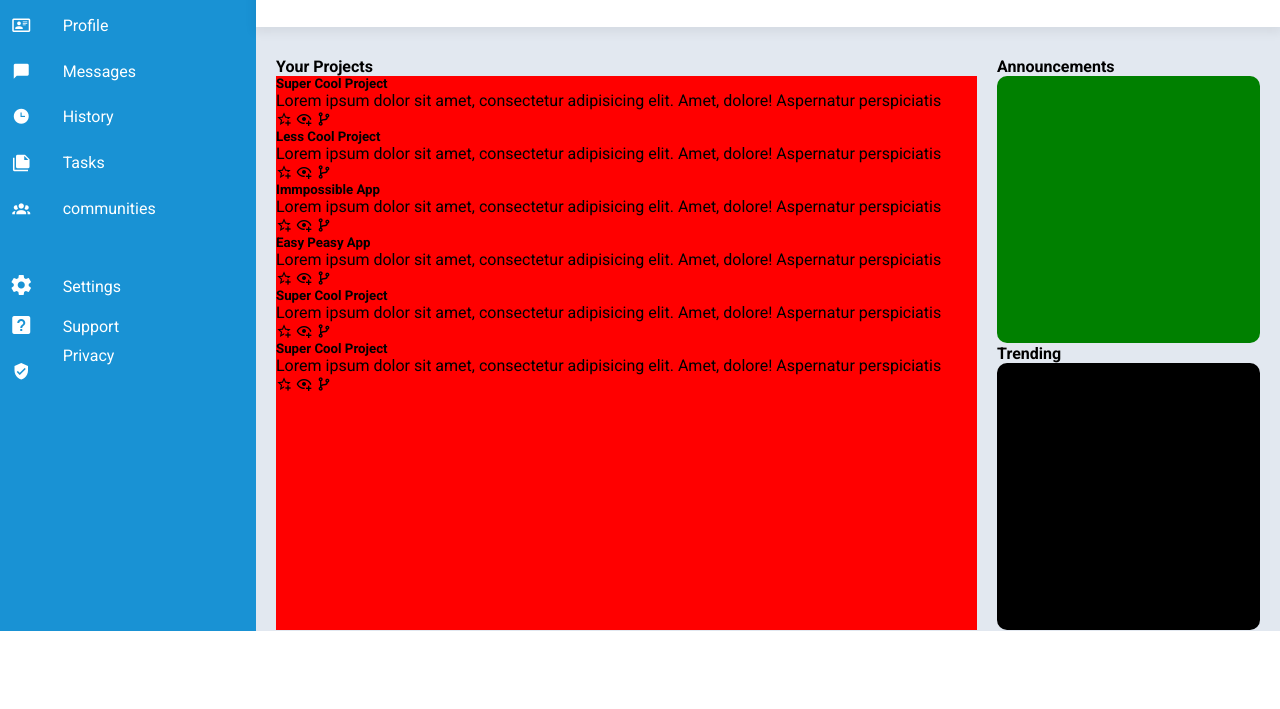
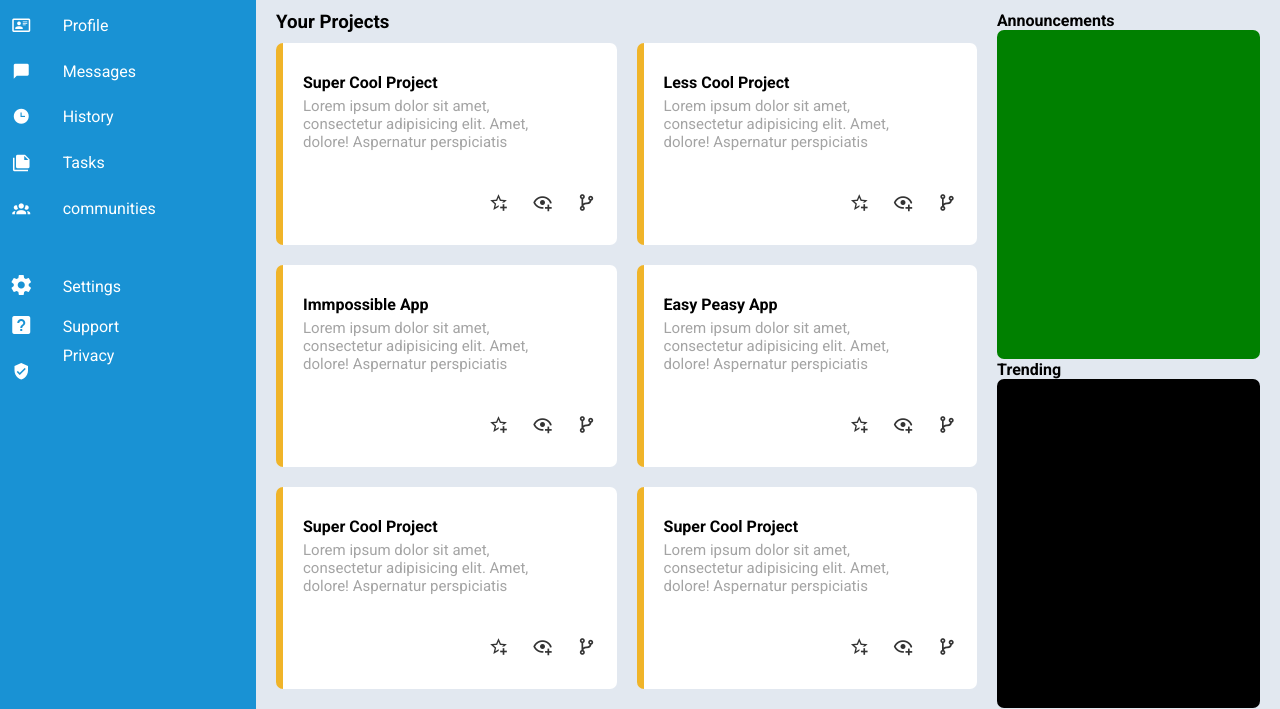
Before and after one commit to hireready-program/admin-dashboard-yasmeen-and-ahmed, a plain HTML site: page index.html in a window 1280 px wide. Shown: the part 169-878 px from the top of the page. Before the commit the page ends 800 px from the top, so only its background shows below. Drawn offline with Linux system fonts and the light colour scheme.

Commit message:
Finish the projects section on the main area

```diff
--- a/index.html
+++ b/index.html
@@ -80,10 +80,10 @@
       </header>
       <main>
         <div class="projects ">
-          <h4>Your Projects</h4>
-          <div class="content1">
+          <h3>Your Projects</h4>
+          <div class="cards-holder">
             <div class="card raduis">
-              <h5>Super Cool Project</h5>
+              <h4>Super Cool Project</h4>
               <p>Lorem ipsum dolor sit amet, consectetur adipisicing elit. Amet, dolore! Aspernatur perspiciatis</p>
               <div class="icons">
                 <i class="mdi mdi-star-plus-outline"></i>
@@ -92,7 +92,7 @@
               </div>
             </div>
             <div class="card raduis">
-              <h5>Less Cool Project</h5>
+              <h4>Less Cool Project</h4>
               <p>Lorem ipsum dolor sit amet, consectetur adipisicing elit. Amet, dolore! Aspernatur perspiciatis</p>
               <div class="icons">
                 <i class="mdi mdi-star-plus-outline"></i>
@@ -101,7 +101,7 @@
               </div>
             </div>
             <div class="card raduis">
-              <h5>Immpossible App</h5>
+              <h4>Immpossible App</h4>
               <p>Lorem ipsum dolor sit amet, consectetur adipisicing elit. Amet, dolore! Aspernatur perspiciatis</p>
               <div class="icons">
                 <i class="mdi mdi-star-plus-outline"></i>
@@ -110,7 +110,7 @@
               </div>
             </div>
             <div class="card raduis">
-              <h5>Easy Peasy App</h5>
+              <h4>Easy Peasy App</h4>
               <p>Lorem ipsum dolor sit amet, consectetur adipisicing elit. Amet, dolore! Aspernatur perspiciatis</p>
               <div class="icons">
                 <i class="mdi mdi-star-plus-outline"></i>
@@ -119,7 +119,7 @@
               </div>
             </div>
             <div class="card raduis">
-              <h5>Super Cool Project</h5>
+              <h4>Super Cool Project</h4>
               <p>Lorem ipsum dolor sit amet, consectetur adipisicing elit. Amet, dolore! Aspernatur perspiciatis</p>
               <div class="icons">
                 <i class="mdi mdi-star-plus-outline"></i>
@@ -128,7 +128,7 @@
               </div>
             </div>
             <div class="card raduis">
-              <h5>Super Cool Project</h5>
+              <h4>Super Cool Project</h4>
               <p>Lorem ipsum dolor sit amet, consectetur adipisicing elit. Amet, dolore! Aspernatur perspiciatis</p>
               <div class="icons">
                 <i class="mdi mdi-star-plus-outline"></i>
--- a/style.css
+++ b/style.css
@@ -183,12 +183,7 @@ main .trending {
   grid-area: trending;
 }
 .raduis {
-  border-radius: 10px;
-}
-.content1 {
-  width: 100%;
-  height: 100%;
-  background-color: red;
+  border-radius: 7px;
 }
 .content2 {
     width: 100%;
@@ -200,3 +195,33 @@ main .trending {
   height: 100%;
   background-color: black;
 }
+.cards-holder {
+  padding-top: 10px ;
+  display: grid;
+  grid-template-columns: 1fr 1fr;
+  gap: 20px;
+}
+.cards-holder .card {
+  display: flex;
+  flex-direction: column;
+  background-color: white;
+  padding: 30px 20px;
+  border-left: 7px solid #f0b429;
+}
+.cards-holder .card h4 {
+  padding-bottom: 5px;
+}
+.cards-holder .card p {
+  color: #A4A4A4;
+  font-size: 15px;
+  max-width: 80%;
+}
+.cards-holder .card .icons {
+  padding-top: 40px;
+  align-self: flex-end;
+}
+.cards-holder .card .icons i {
+  padding-left: 20px;
+  font-size: 20px;
+  color: #333333;
+}
```
